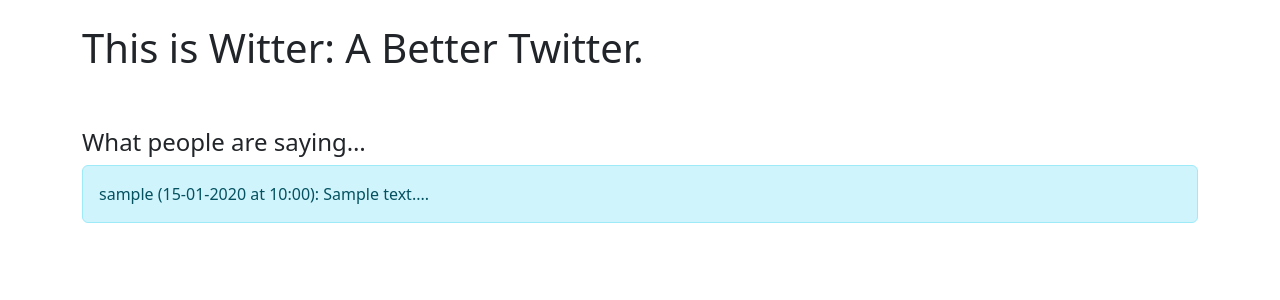
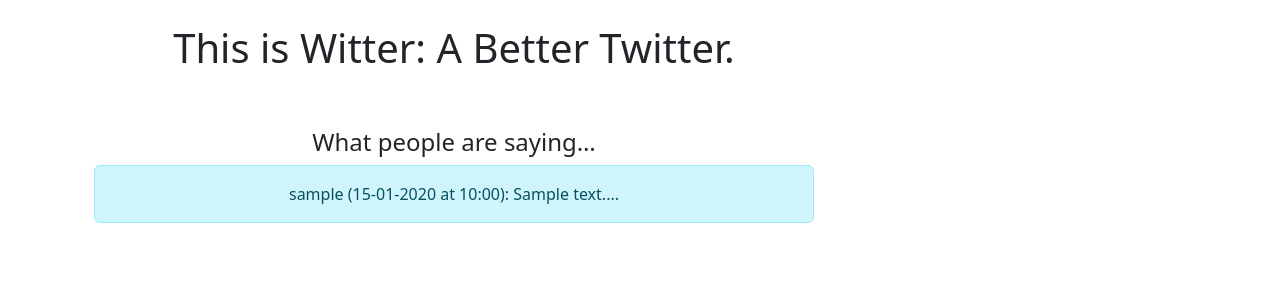
Before and after one commit to chriseborowski/witter, a Django app: page / in a window 1280 px wide. Shown: the part 56-356 px from the top of the page. Run offline with Django 5.2, Linux system fonts and the light colour scheme; tables that the repository leaves empty hold one stand-in row (values such as "Sample post").

Commit message:
Add button and submit form to enable online posting

```diff
--- a/social/witter/templates/home.html
+++ b/social/witter/templates/home.html
@@ -1,6 +1,11 @@
 {% extends "base.html" %}
 
 {% block content %}
+
+<div class="container text-center">
+    <div class="row">
+      <div class="col-8">
+
 <h1>This is Witter: A Better Twitter.</h1>
 <br><br>
 <h4>What people are saying…</h4>
@@ -13,5 +18,22 @@
 
 {% endfor %}
 
+</div>
+
+<div class="col-4">
+  <br><br><br>
+
+{% if form %}
+<form method=POST>
+
+  {% csrf_token %}
+  {{ form.as_p }}
+
+  <button type="submit" class="btn btn-secondary">Witt now!</button>
+</form>
+{% endif %}
+
+</div>
+
 
 {% endblock %}
```
